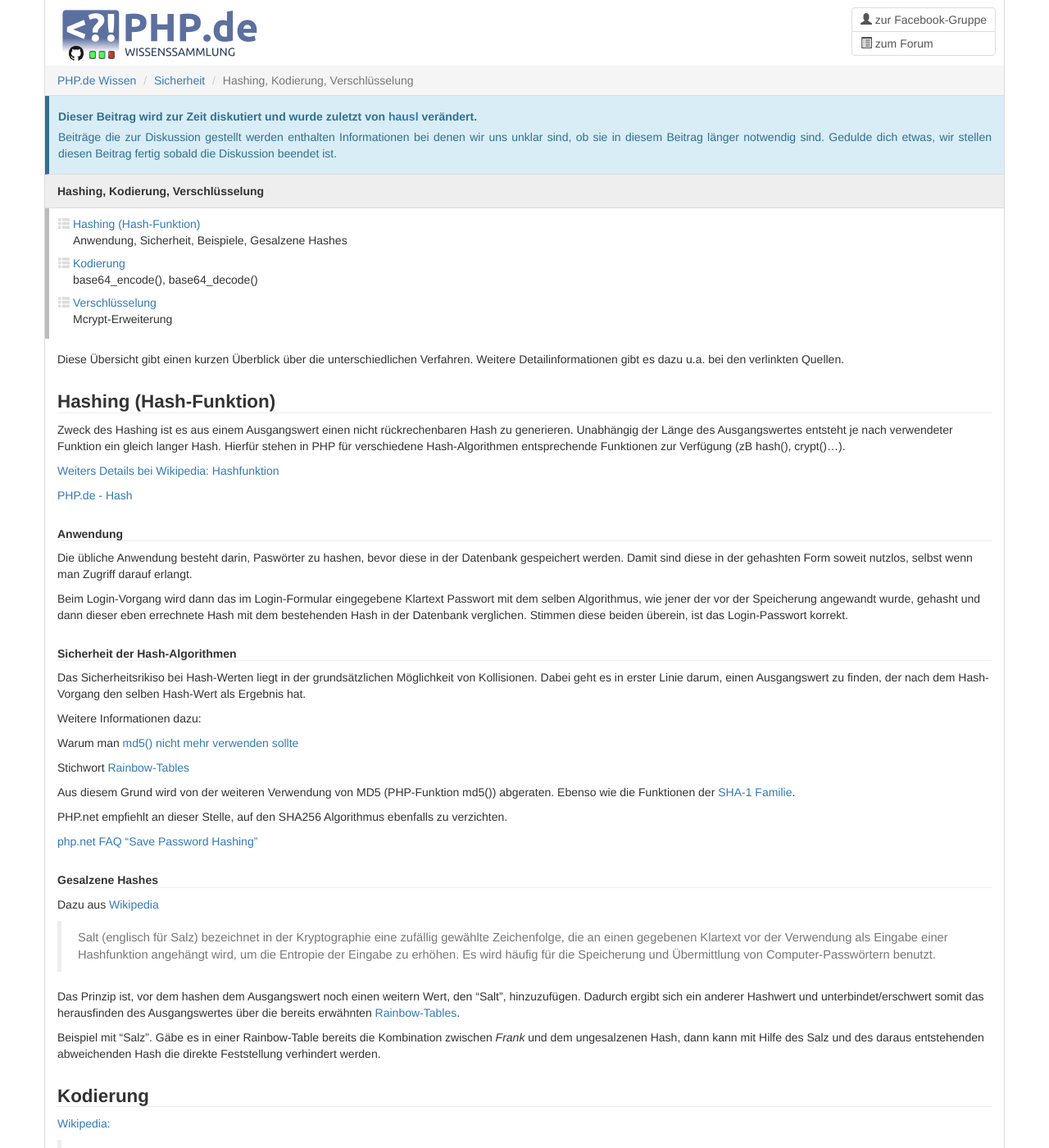
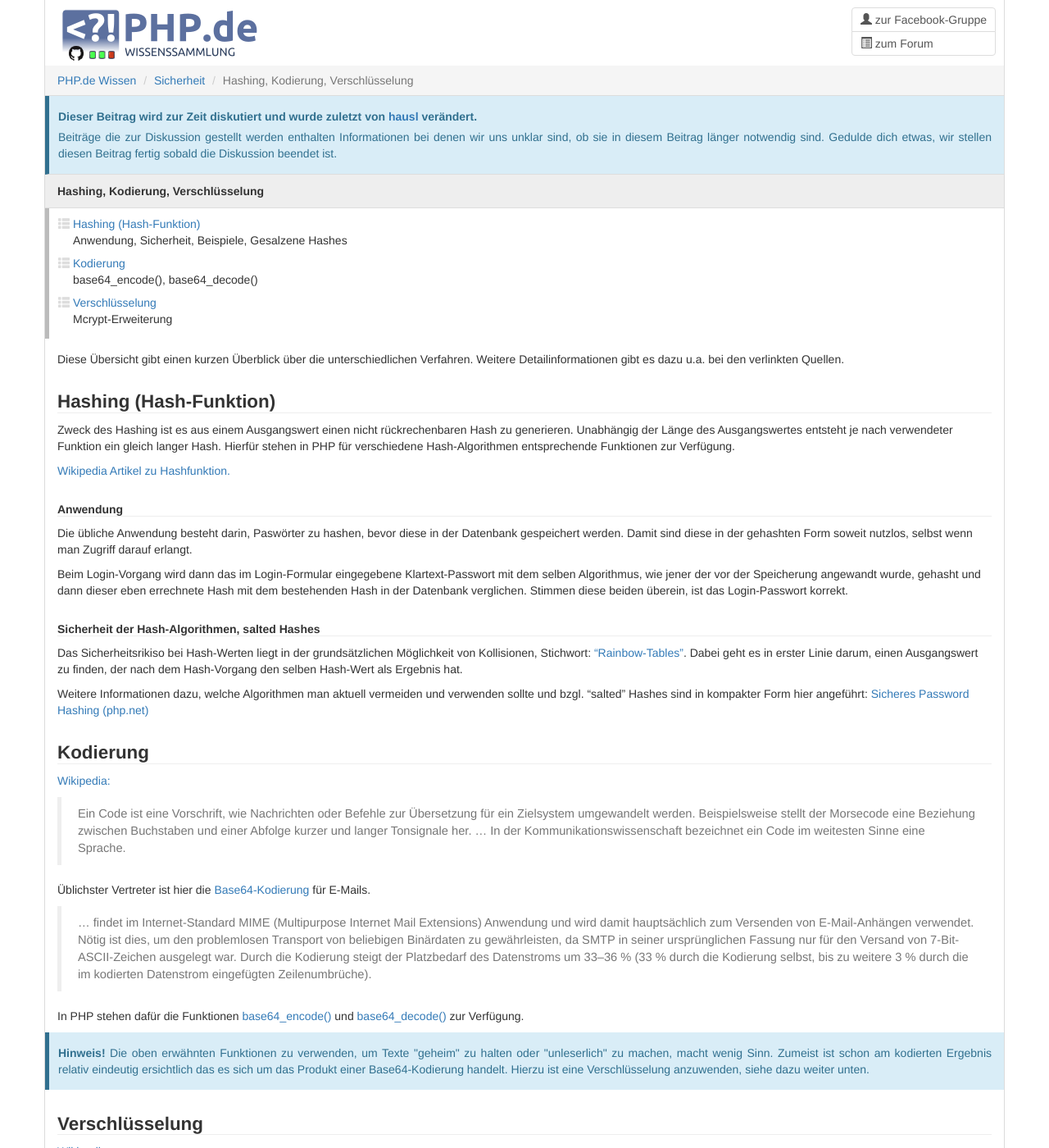
Before and after one commit to php-de/php-de.github.io, a Jekyll site: the page built from security/hash-etc.md, in a window 1280 px wide and 1400 px high. Shown: the whole window at 82% size. Built offline with Jekyll 4.4.1, drawn with Linux system fonts in a browser that asks for light colours; nearby versions of some CDN libraries.

Commit message:
Update hash-etc.md

```diff
--- a/security/hash-etc.md
+++ b/security/hash-etc.md
@@ -33,48 +33,23 @@ Diese Übersicht gibt einen kurzen Überblick über die unterschiedlichen Verfah
 
 ### Hashing (Hash-Funktion)
 
-Zweck des Hashing ist es aus einem Ausgangswert einen nicht rückrechenbaren Hash zu generieren. Unabhängig der Länge des Ausgangswertes entsteht je nach verwendeter Funktion ein gleich langer Hash. Hierfür stehen in PHP für verschiedene Hash-Algorithmen entsprechende Funktionen zur Verfügung (zB hash(), crypt()...).
+Zweck des Hashing ist es aus einem Ausgangswert einen nicht rückrechenbaren Hash zu generieren. Unabhängig der Länge des Ausgangswertes entsteht je nach verwendeter Funktion ein gleich langer Hash. Hierfür stehen in PHP für verschiedene Hash-Algorithmen entsprechende Funktionen zur Verfügung.
 
-[Weiters Details bei Wikipedia: Hashfunktion](http://de.wikipedia.org/wiki/Hashfunktion)
-
-[PHP.de - Hash](http://php.net/manual/de/book.hash.php)
+[Wikipedia Artikel zu Hashfunktion.](http://de.wikipedia.org/wiki/Hashfunktion)
 
 
 ##### Anwendung
 
 Die übliche Anwendung besteht darin, Paswörter zu hashen, bevor diese in der Datenbank gespeichert werden. Damit sind diese in der gehashten Form soweit nutzlos, selbst wenn man Zugriff darauf erlangt.
 
-Beim Login-Vorgang wird dann das im Login-Formular eingegebene Klartext Passwort mit dem selben Algorithmus, wie jener der vor der Speicherung angewandt wurde, gehasht und dann dieser eben errechnete Hash mit dem bestehenden Hash in der Datenbank verglichen. Stimmen diese beiden überein, ist das Login-Passwort korrekt.
+Beim Login-Vorgang wird dann das im Login-Formular eingegebene Klartext-Passwort mit dem selben Algorithmus, wie jener der vor der Speicherung angewandt wurde, gehasht und dann dieser eben errechnete Hash mit dem bestehenden Hash in der Datenbank verglichen. Stimmen diese beiden überein, ist das Login-Passwort korrekt.
 
 
-##### Sicherheit der Hash-Algorithmen
+##### Sicherheit der Hash-Algorithmen, salted Hashes
 
-Das Sicherheitsrikiso bei Hash-Werten liegt in der grundsätzlichen Möglichkeit von Kollisionen. Dabei geht es in erster Linie darum, einen Ausgangswert zu finden, der nach dem Hash-Vorgang den selben Hash-Wert als Ergebnis hat.
+Das Sicherheitsrikiso bei Hash-Werten liegt in der grundsätzlichen Möglichkeit von Kollisionen, Stichwort:  ["Rainbow-Tables"](http://de.wikipedia.org/wiki/Rainbow_Table). Dabei geht es in erster Linie darum, einen Ausgangswert zu finden, der nach dem Hash-Vorgang den selben Hash-Wert als Ergebnis hat.
 
-Weitere Informationen dazu:
-
-Warum man [md5() nicht mehr verwenden sollte](http://de.wikipedia.org/wiki/Message-Digest_Algorithm_5#Kollisionsresistenz)
-
-Stichwort [Rainbow-Tables](http://de.wikipedia.org/wiki/Rainbow_Table)
-
-Aus diesem Grund wird von der weiteren Verwendung von MD5 (PHP-Funktion md5()) abgeraten. Ebenso wie  die Funktionen der [SHA-1 Familie](http://de.wikipedia.org/wiki/Secure_Hash_Algorithm#SHA-1).
-
-PHP.net empfiehlt an dieser Stelle, auf den SHA256 Algorithmus ebenfalls zu verzichten.
-
-[php.net FAQ "Save Password Hashing"](http://php.net/manual/de/faq.passwords.php)
-
-
-##### Gesalzene Hashes
-
-Dazu aus [Wikipedia](http://de.wikipedia.org/wiki/Salt_(Kryptologie))
-
-> Salt (englisch für Salz) bezeichnet in der Kryptographie eine zufällig gewählte Zeichenfolge, die an einen gegebenen Klartext vor der Verwendung als Eingabe einer Hashfunktion angehängt wird, um die Entropie der Eingabe zu erhöhen. Es wird häufig für die Speicherung und Übermittlung von Computer-Passwörtern benutzt.
-
-Das Prinzip ist, vor dem hashen dem Ausgangswert noch einen weitern Wert, den "Salt", hinzuzufügen. Dadurch ergibt sich ein anderer Hashwert und unterbindet/erschwert somit das herausfinden des Ausgangswertes über die bereits erwähnten [Rainbow-Tables](http://de.wikipedia.org/wiki/Rainbow_Table).
-
-
-Beispiel mit "Salz". Gäbe es in einer Rainbow-Table bereits die Kombination zwischen *Frank* und dem ungesalzenen Hash, dann kann mit Hilfe des Salz und des daraus entstehenden abweichenden Hash die direkte Feststellung verhindert werden.
-
+Weitere Informationen dazu, welche Algorithmen man aktuell vermeiden und verwenden sollte und bzgl. "salted" Hashes sind in kompakter Form hier angeführt: [Sicheres Password Hashing (php.net)](http://php.net/manual/de/faq.passwords.php)
 
 
 ### Kodierung
```
